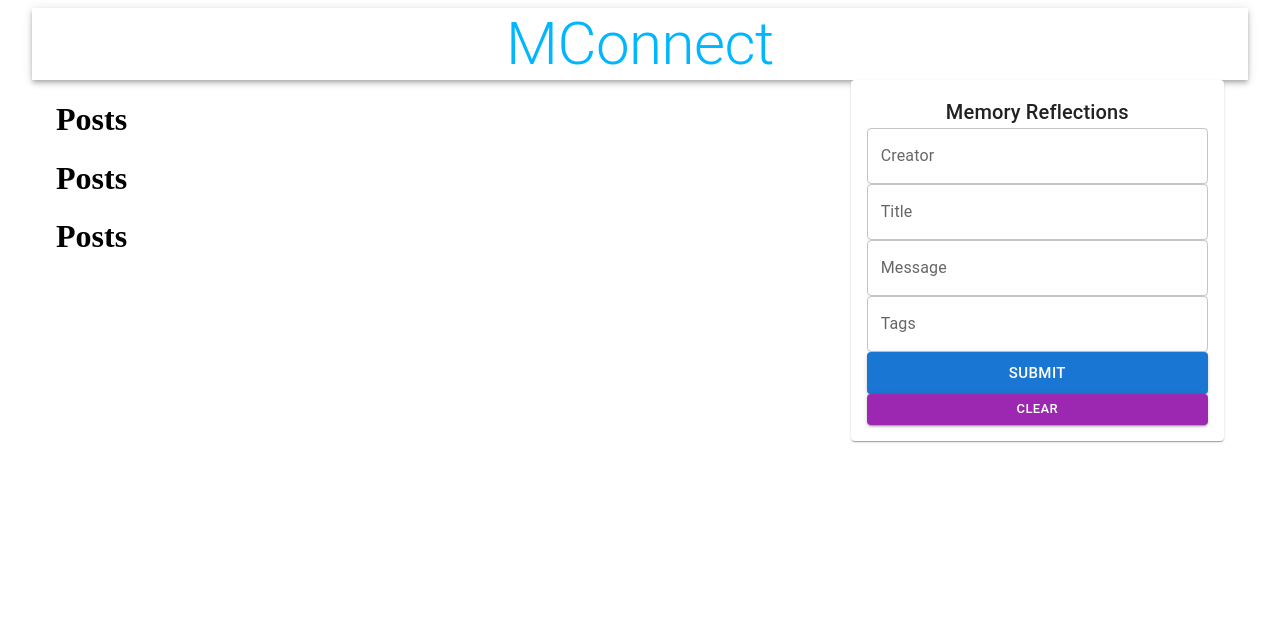
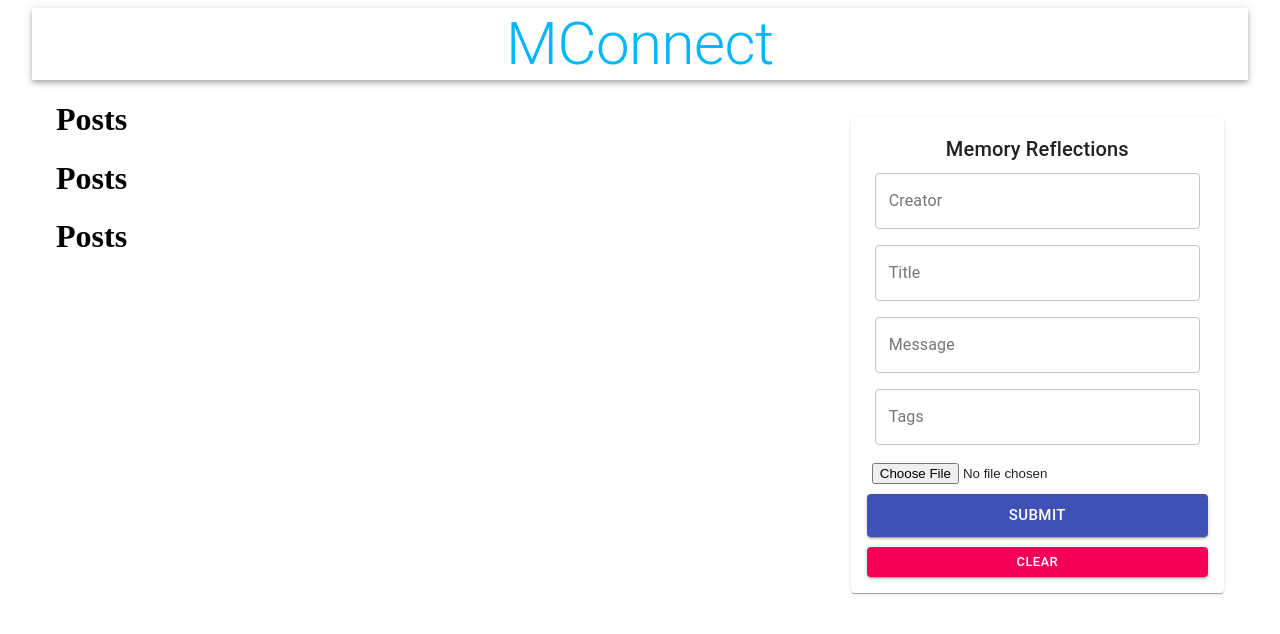
Before and after one commit to oluwaseunalo/Mconnect, a React (Create React App) app in the folder client/: page / in a window 1280 px wide. Shown: the top 634 px of the page. Built offline with nearby package versions, Linux system fonts and the light colour scheme; no server answers.

Commit message:
post: creating the post requests

```diff
--- a/client/src/components/Form/Form.js
+++ b/client/src/components/Form/Form.js
@@ -1,13 +1,19 @@
 import React, { useState } from "react";
-import { TextField, Button, Typography, Paper } from "@mui/material";
-//import FileBase from "react-file-base64";
+import { TextField, Button, Typography, Paper } from "@material-ui/core";
+import FileBase from "react-file-base64";
 import { useDispatch } from "react-redux";
 
 import useStyles from "./styles";
 import { createPost } from "../../actions/posts";
 
 const Form = () => {
-  const [postData, setPostData] = useState("");
+  const [postData, setPostData] = useState({
+    creator: "",
+    title: "",
+    message: "",
+    tags: "",
+    selectedFile: "",
+  });
   const classes = useStyles();
   const dispatch = useDispatch();
 
@@ -23,7 +29,7 @@ const Form = () => {
       <form
         autoComplete="off"
         noValidate
-        className={classes.form}
+        className={`${classes.root} ${classes.form}`}
         onSubmit={handleSubmit}
       >
         <Typography variant="h6"> Memory Reflections</Typography>
@@ -32,34 +38,34 @@ const Form = () => {
           variant="outlined"
           label="Creator"
           fullWidth
-          value={postData}
-          onChange={() => {}}
+          value={postData.creator}
+          onChange={(e) => setPostData({ creator: e.target.value })}
         />
         <TextField
           name="title"
           variant="outlined"
           label="Title"
           fullWidth
-          value={postData}
-          onChange={() => {}}
+          value={postData.title}
+          onChange={(e) => setPostData({ title: e.target.value })}
         />
         <TextField
           name="message"
           variant="outlined"
           label="Message"
           fullWidth
-          value={postData}
-          onChange={() => {}}
+          value={postData.message}
+          onChange={(e) => setPostData({ message: e.target.value })}
         />
         <TextField
           name="tags"
           variant="outlined"
           label="Tags"
           fullWidth
-          value={postData}
-          onChange={() => {}}
+          value={postData.tags}
+          onChange={(e) => setPostData({ tags: e.target.value })}
         />
-        {/* <div className={classes.fileInput}>
+        <div className={classes.fileInput}>
           <FileBase
             type="file"
             multiple={false}
@@ -67,7 +73,7 @@ const Form = () => {
               setPostData({ ...postData, selectedFile: base64 })
             }
           />
-        </div> */}
+        </div>
         <Button
           className={classes.buttonSubmit}
           variant="contained"
--- a/client/src/components/Form/styles.js
+++ b/client/src/components/Form/styles.js
@@ -8,6 +8,7 @@ const useStyles = makeStyles((theme) => ({
   },
   paper: {
     padding: theme.spacing(2),
+    marginTop: "10%",
   },
   form: {
     display: "flex",
```
